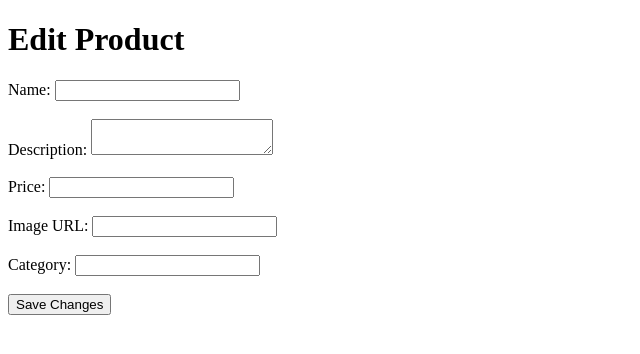
After one commit to Satwikmbadiger/WasteConnect, a Flask app: template product/templates/edit_product.html in a window 1280 px wide. The commit adds this page. Shown: the top 354 px of the page, without its empty margins (0-640 px from the left). Run offline with Flask 3, Linux system fonts and the light colour scheme; the template is opened without the code that fills it, so the values that code supplies are empty.

Commit message:
crud operations

```diff
--- a/product/app.py
+++ b/product/app.py
@@ -223,16 +223,22 @@ def add_product():
 
 
 @app.route('/admin-dashboard')
-@auth_required
 def admin_dashboard():
-    # Get the list of products from Firestore
-    products_ref = db.collection('products')
-    products = products_ref.stream()
+    try:
+        # Fetch all products from Firestore
+        products_ref = db.collection('products')
+        products = products_ref.stream()
+        product_list = []
+        for product in products:
+            product_dict = product.to_dict()
+            product_dict['id'] = product.id  # Add the product ID to the data
+            product_list.append(product_dict)
 
-    # Convert Firestore results to a list
-    product_list = [product.to_dict() for product in products]
+        return render_template('admin_dashboard.html', products=product_list)
+    except Exception as e:
+        flash(f"Error fetching products: {e}", "error")
+        return render_template('admin_dashboard.html', products=[])
 
-    return render_template('admin_dashboard.html', products=product_list)
 
 @app.route('/cart')
 @auth_required
@@ -301,5 +307,73 @@ def checkout():
 
     return render_template('checkout.html', cart_items=cart_items, total_price=total_price)
 
+@app.route('/edit-product/<product_id>', methods=['GET', 'POST'])
+@auth_required
+def edit_product(product_id):
+    try:
+        # Fetch the product from Firestore
+        product_ref = db.collection('products').document(product_id)
+        product = product_ref.get()
+
+        # Check if product exists
+        if not product.exists:
+            flash("Product not found", "error")
+            return redirect(url_for('admin_dashboard'))  # Redirect to admin dashboard if product is not found
+
+        product_data = product.to_dict()
+
+        if request.method == 'POST':
+            # Get data from the form
+            name = request.form.get('name')
+            description = request.form.get('description')
+            price = request.form.get('price')
+            image_url = request.form.get('image_url')
+            category = request.form.get('category')
+
+            # Validate price
+            try:
+                price = float(price)  # Convert price to float
+                if price <= 0:
+                    flash("Price must be a positive number", "error")
+                    return render_template('edit_product.html', product=product_data)
+            except ValueError:
+                flash("Invalid price. Please enter a valid number", "error")
+                return render_template('edit_product.html', product=product_data)
+
+            # Update the product data in Firestore
+            product_data = {
+                'name': name,
+                'description': description,
+                'price': price,
+                'image_url': image_url,
+                'category': category,
+            }
+
+            product_ref.update(product_data)
+            flash("Product updated successfully", "success")
+            return redirect(url_for('admin_dashboard'))  # Redirect to the admin dashboard after editing
+
+        # Display the edit form pre-filled with current product data
+        return render_template('edit_product.html', product=product_data, product_id=product_id)
+
+    except Exception as e:
+        flash(f"An error occurred: {e}", "error")
+        return redirect(url_for('admin_dashboard'))
+
+@app.route('/delete-product/<product_id>', methods=['GET','POST'])
+@auth_required
+def delete_product(product_id):
+    # Fetch the product from Firestore
+    product_ref = db.collection('products').document(product_id)
+    product = product_ref.get()
+
+    if not product.exists:
+        return "Product not found", 404
+
+    # Delete the product from Firestore
+    product_ref.delete()
+
+    return redirect(url_for('admin_dashboard'))  # Redirect to admin dashboard after deletion
+
 if __name__ == '__main__':
     app.run(debug=True)
--- /dev/null
+++ b/product/templates/edit_product.html
@@ -0,0 +1,28 @@
+<!DOCTYPE html>
+<html lang="en">
+<head>
+    <meta charset="UTF-8">
+    <title>Edit Product</title>
+</head>
+<body>
+    <h1>Edit Product</h1>
+    <form method="POST">
+        <label for="name">Name:</label>
+        <input type="text" id="name" name="name" value="{{ product.name }}" required><br><br>
+
+        <label for="description">Description:</label>
+        <textarea id="description" name="description" required>{{ product.description }}</textarea><br><br>
+
+        <label for="price">Price:</label>
+        <input type="number" id="price" name="price" value="{{ product.price }}" required><br><br>
+
+        <label for="image_url">Image URL:</label>
+        <input type="text" id="image_url" name="image_url" value="{{ product.image_url }}" required><br><br>
+
+        <label for="category">Category:</label>
+        <input type="text" id="category" name="category" value="{{ product.category }}" required><br><br>
+
+        <button type="submit">Save Changes</button>
+    </form>
+</body>
+</html>
```
Also changed, not shown: product/templates/admin_dashboard.html (+19 -6 lines), product/README.md (deleted).
